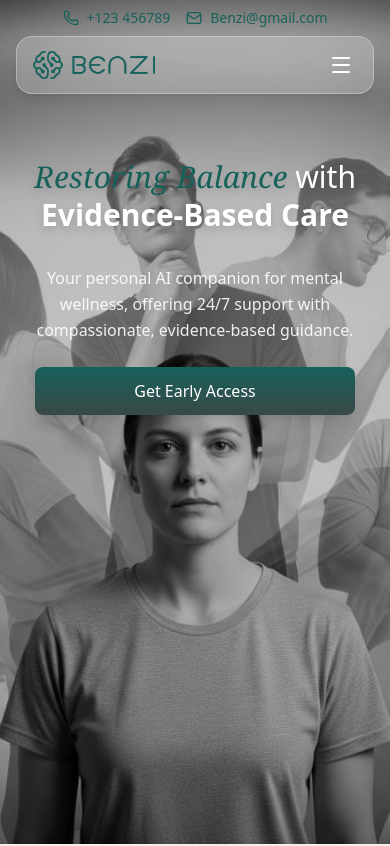
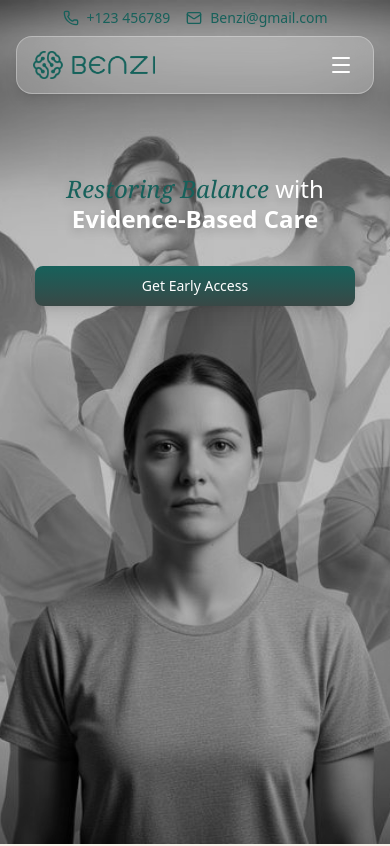
Before and after one commit to sameedsaeed123/final-year-benzi-ai-, a React (Vite) app in the folder frontend/: page / in a window 390 px wide. Shown: the top 846 px of the page. Built offline with nearby package versions, Linux system fonts and the light colour scheme; a web font is replaced by a local one.

Commit message:
registeration responsiveness

```diff
--- a/frontend/src/components/Hero.jsx
+++ b/frontend/src/components/Hero.jsx
@@ -3,7 +3,7 @@ import heroRight from '../assets/hero-right.png';
 
 const Hero = () => {
   return (
-    <main className="lg:flex-grow flex items-start justify-center text-center px-4 md:px-8 pt-16 md:pt-20 lg:pt-6 pb-6 md:pb-8 lg:pb-5 relative overflow-hidden min-h-[85vh] md:min-h-[80vh] lg:min-h-0">
+    <main className="lg:flex-grow flex items-start justify-center text-center px-4 md:px-8 pt-20 min-[480px]:pt-12 md:pt-16 lg:pt-6 pb-6 md:pb-8 lg:pb-5 relative overflow-hidden min-h-[85vh] md:min-h-[80vh] lg:min-h-0">
       {/* Left Robot - Hidden on mobile, flipped version */}
       <div className="hidden lg:block absolute left-0 bottom-0 pointer-events-none" style={{ width: '380px', height: 'auto' }}>
         <img
@@ -18,17 +18,18 @@ const Hero = () => {
       </div>
 
       {/* Center Content */}
-      <div className="flex flex-col items-center justify-between z-10 w-full max-w-5xl h-full">
-        <div className="flex-grow flex flex-col items-center justify-center">
-          <h1 className="text-3xl sm:text-4xl md:text-5xl lg:text-4xl xl:text-5xl font-medium leading-tight md:leading-tight lg:leading-tight drop-shadow-lg mb-4 md:mb-6 lg:mb-0">
+      <div className="flex flex-col items-center z-10 w-full max-w-5xl">
+        <div className="flex flex-col items-center">
+          <h1 className="text-2xl sm:text-3xl md:text-5xl lg:text-4xl xl:text-5xl font-medium leading-tight md:leading-tight lg:leading-tight drop-shadow-lg mb-4 md:mb-6 lg:mb-0">
             <span className="italic font-serif text-[#17615B]">Restoring Balance</span>{' '}
             <span className="text-white font-light">with</span>
             <br />
             <span className="font-sans font-semibold text-white">Evidence-Based Care</span>
           </h1>
 
-          <p className="text-white/90 text-base sm:text-lg md:text-xl lg:hidden mt-4 md:mt-6 max-w-xl px-2 leading-relaxed">
-            Your personal AI companion for mental wellness, offering 24/7 support with compassionate, evidence-based guidance.
+          {/* Hide description on screens below 480px */}
+          <p className="hidden min-[480px]:block text-white/90 text-sm sm:text-base md:text-xl lg:hidden mt-3 md:mt-6 max-w-xl px-2 leading-relaxed">
+            Your AI companion for mental wellness, offering 24/7 support with evidence-based guidance.
           </p>
 
           <div className="hidden lg:block mt-8">
@@ -41,9 +42,9 @@ const Hero = () => {
           </div>
         </div>
 
-        <div className="lg:hidden w-full mt-auto pt-6 md:pt-8">
+        <div className="lg:hidden w-full mt-4 md:mt-8">
           <button
-            className="text-white px-8 md:px-10 py-3 md:py-3.5 rounded-lg font-medium text-base md:text-lg transition-all shadow-lg hover:shadow-xl hover:-translate-y-0.5 w-full max-w-xs mx-auto block"
+            className="text-white px-6 md:px-10 py-2.5 md:py-3.5 rounded-lg font-medium text-sm md:text-lg transition-all shadow-lg hover:shadow-xl hover:-translate-y-0.5 w-full max-w-xs mx-auto block"
             style={{ background: 'linear-gradient(180deg, #17615B 0%, #394846 100%)' }}
           >
             Get Early Access
--- a/frontend/src/pages/Register.jsx
+++ b/frontend/src/pages/Register.jsx
@@ -39,13 +39,13 @@ const Register = () => {
               {/* Teal Content Area */}
               <div className="bg-[#17615B] flex-1 flex flex-col">
                 {/* Profile Image */}
-                <div className="flex justify-center pt-6 pb-4">
+                <div className="flex justify-center pt-8 pb-4">
                   <div className="w-20 h-20 md:w-[85px] md:h-[85px] rounded-full bg-[#c8ddd7] p-1 flex items-center justify-center">
                     <div className="w-full h-full rounded-full overflow-hidden">
                       <img
                         src={therapistImg}
                         alt="Therapist"
-                        className="w-full h-full object-cover"
+                        className="w-full h-full object-cover object-top"
                       />
                     </div>
                   </div>
```
